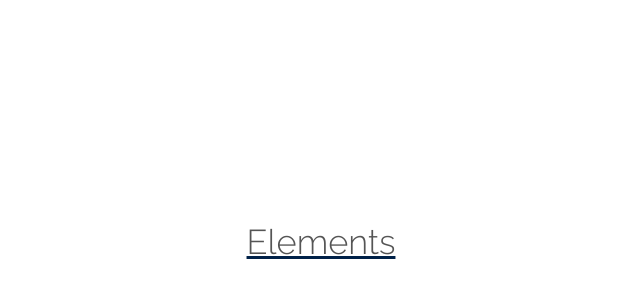
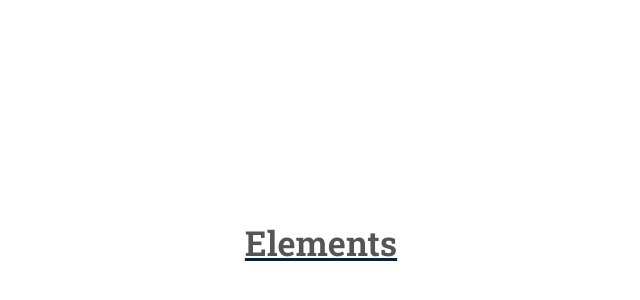
Before and after one commit to TheLexoPlexx/nextjs-boilerplate, a Next.js app: page / in a window 1280 px wide. Shown: the part 150-450 px from the top of the page, without its empty margins (319-959 px from the left). Built offline with nearby package versions, Linux system fonts and the light colour scheme.

Commit message:
Fixed Header-Font

```diff
--- a/pages/_app.tsx
+++ b/pages/_app.tsx
@@ -13,13 +13,19 @@ const raleway = Raleway({
 const roboto_slab = Roboto_Slab({
   fallback: [ "serif" ],
   subsets: [ "latin"],
-  variable: "--font-hx"
+  weight: [ "600" ],
 });
 
 function App({ Component, pageProps }: AppProps) {
-  const dummy_hx = roboto_slab.className
   return (
     <main className={raleway.className}>
+      <style jsx global>
+      {`
+        :root {
+          --font-hx: ${roboto_slab.style.fontFamily};
+        }
+      `}
+      </style>
       <Component {...pageProps} />
     </main>
   )
--- a/styles/globals.scss
+++ b/styles/globals.scss
@@ -186,7 +186,7 @@ p {
 }
 
 h1, h2, h3, h4, h5, h6 {
-	font-weight: 300;
+	font-weight: 600;
 	line-height: 1.5;
 	margin: 0 0 1rem 0;
 	font-family: var(--font-hx);
```
